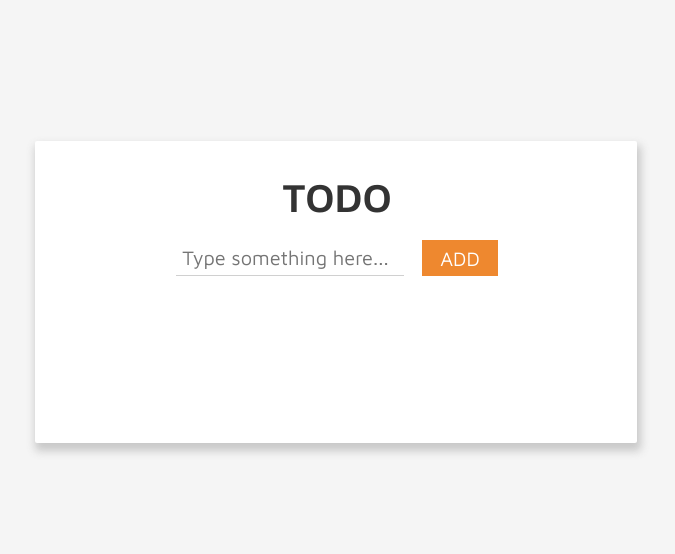
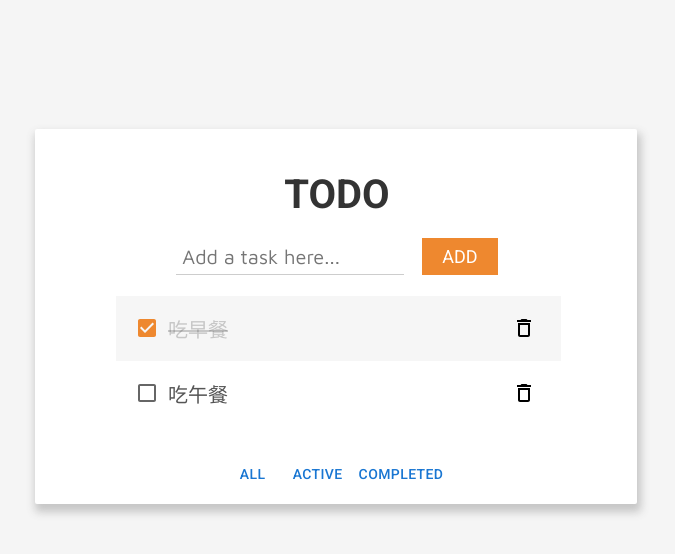
Before and after one commit to jackielin7789978/react-todo, a React (Create React App) app: page / in a window 1280 px wide. Shown: the top 554 px of the page, without its empty margins (305-980 px from the left). Built offline with nearby package versions, Linux system fonts and the light colour scheme.

Commit message:
add jquery sortable UI & make some edits

```diff
--- a/public/index.html
+++ b/public/index.html
@@ -39,6 +39,16 @@
       rel="stylesheet"
       href="https://fonts.googleapis.com/icon?family=Material+Icons"
     />
+    <!-- jQuery -->
+    <link rel="stylesheet" href="//code.jquery.com/ui/1.12.1/themes/base/jquery-ui.css">
+    <script src="https://code.jquery.com/jquery-1.12.4.js"></script>
+    <script src="https://code.jquery.com/ui/1.12.1/jquery-ui.js"></script>
+    <script>
+    $( function() {
+      $( "#sortable" ).sortable();
+      $( "#sortable" ).disableSelection();
+    } );
+    </script>
     <title>React App</title>
   </head>
   <body>
--- a/src/App.js
+++ b/src/App.js
@@ -1,5 +1,4 @@
-import { COLORS } from "./constants/style";
-import { useState, useEffect, useLayoutEffect } from "react";
+import { useEffect, useState } from "react";
 import PropTypes from "prop-types";
 import Checkbox from "@mui/material/Checkbox";
 import {
@@ -14,25 +13,40 @@ import {
   TodoItem,
   Taskname,
   Remove,
+  FilterBTNContainer,
+  FilterBTN,
 } from "./components/styledApp";
+import { COLORS } from "./constants/style";
 
 function Todo({ todo, handleRemove, handleCheckboxChange }) {
   return (
     <TodoItem $isDone={todo.isDone}>
-      <div>
+      {todo.isDone && (
         <Checkbox
+          defaultChecked
+          sx={{
+            "&.Mui-checked": {
+              color: COLORS.light_func,
+            },
+          }}
           onChange={() => {
             handleCheckboxChange(todo.id);
           }}
+        />
+      )}
+      {todo.isDone || (
+        <Checkbox
           sx={{
-            color: COLORS.light_func,
             "&.Mui-checked": {
-              color: `${COLORS.light_func}`,
+              color: COLORS.light_func,
             },
           }}
+          onChange={() => {
+            handleCheckboxChange(todo.id);
+          }}
         />
-        <Taskname $isDone={todo.isDone}>{todo.taskname}</Taskname>
-      </div>
+      )}
+      <Taskname $isDone={todo.isDone}>{todo.taskname}</Taskname>
       <Remove
         onClick={() => {
           handleRemove(todo.id);
@@ -47,25 +61,22 @@ Todo.propTypes = {
   hadleRemove: PropTypes.func,
 };
 
-const addTodoToLocalStorage = (todos) => {
-  localStorage.setItem("todos", JSON.stringify(todos));
-};
-
-let id = 1;
+let id = 3;
 export default function App() {
+  const [filter, setFilter] = useState("all");
   const [inputVal, setInputVal] = useState("");
-  const [todos, setTodos] = useState([]);
-  useEffect(() => {
-    addTodoToLocalStorage(todos);
-  }, [todos]);
-
-  useLayoutEffect(() => {
-    let data = localStorage.getItem("todos") || "";
-    if (data) {
-      setTodos(JSON.parse(data));
-    }
-  }, []);
-
+  const [todos, setTodos] = useState([
+    {
+      id: 1,
+      taskname: "吃早餐",
+      isDone: true,
+    },
+    {
+      id: 2,
+      taskname: "吃午餐",
+      isDone: false,
+    },
+  ]);
   const handleInputSubmit = (e) => {
     e.preventDefault();
     if (inputVal === "") {
@@ -100,7 +111,6 @@ export default function App() {
       })
     );
   };
-
   return (
     <Page>
       <Card>
@@ -110,18 +120,21 @@ export default function App() {
             <Input
               type="text"
               autoFocus={true}
-              placeholder="Type something here..."
+              placeholder="Add a task here..."
               value={inputVal}
               onChange={(e) => {
                 setInputVal(e.target.value);
               }}
             />
-            <Submit type="submit" value="ADD" />
+            <Submit type="submit" variant="contained">
+              ADD
+            </Submit>
           </InputForm>
         </InputArea>
-        <TodoArea>
+        <TodoArea id="sortable">
           {todos.map((todo) => (
             <Todo
+              className="ui-state-default"
               key={todo.id}
               handleRemove={handleRemove}
               handleCheckboxChange={handleCheckboxChange}
@@ -129,6 +142,29 @@ export default function App() {
             />
           ))}
         </TodoArea>
+        <FilterBTNContainer>
+          <FilterBTN
+            onClick={() => {
+              setFilter("all");
+            }}
+          >
+            all
+          </FilterBTN>
+          <FilterBTN
+            onClick={() => {
+              setFilter("active");
+            }}
+          >
+            active
+          </FilterBTN>
+          <FilterBTN
+            onClick={() => {
+              setFilter("completed");
+            }}
+          >
+            completed
+          </FilterBTN>
+        </FilterBTNContainer>
       </Card>
     </Page>
   );
--- a/src/components/styledApp.js
+++ b/src/components/styledApp.js
@@ -1,18 +1,19 @@
 import styled from "styled-components";
 import { COLORS } from "../constants/style";
 import DeleteOutlineIcon from "@mui/icons-material/DeleteOutline";
+import Button from "@mui/material/Button";
 
 export const Page = styled.div`
   width: 100%;
   height: 100vh;
   background: ${COLORS.light_page};
   border: 1px solid transparent;
-  font-family: "Maven Pro", sans-serif;
+  font-family: "Roboto", sans-serif;
 `;
 export const Card = styled.div`
   width: 600px;
-  min-height: 300px;
-  margin: 140px auto;
+  min-height: 220px;
+  margin: 10% auto;
   background: ${COLORS.light_card};
   box-shadow: 2px 6px 8px 2px ${COLORS.light_shadow};
   border-radius: 2px;
@@ -23,14 +24,14 @@ export const Card = styled.div`
 export const InputArea = styled.div`
   width: 100%;
   border: 1px solid transparent;
-  margin-top: 10px;
+  margin-top: 20px;
 `;
 export const Title = styled.div`
   padding: 20px 0px;
   font-size: 40px;
   font-weight: 600;
   text-align: center;
-  color: ${COLORS.light_text_primary};
+  color: ${COLORS.light_text_title};
 `;
 export const InputForm = styled.form`
   display: flex;
@@ -52,42 +53,46 @@ export const Input = styled.input`
     border-bottom: 1.5px solid ${COLORS.light_shadow};
   }
 `;
-export const Submit = styled.input`
-  box-sizing: border-box;
-  padding: 6px 18px;
-  font-size: 20px;
-  font-family: "Maven Pro", sans-serif;
+export const Submit = styled.button`
+  cursor: pointer;
   border: none;
   color: ${COLORS.light_text_white};
+  font-family: "Roboto", sans-serif;
+  padding: 8px 20px;
   background: ${COLORS.light_func};
-  cursor: pointer;
-  transition: all 0.2s;
-  :hover {
+  font-size: 18px;
+  &:hover {
     background: ${COLORS.light_func_hover};
   }
 `;
-export const TodoArea = styled.div`
-  width: 60%;
+export const TodoArea = styled.ul`
+  width: 70%;
   margin: 20px auto;
+  position: relative;
+  right: 30px;
 `;
-export const TodoItem = styled.div`
+export const TodoItem = styled.li`
+  width: 100%;
   display: flex;
   justify-content: space-between;
   align-items: center;
-  padding: 5px;
-  margin: 10px 0px;
-  div {
-    display: flex;
-    align-items: center;
+  padding: 10px 15px 10px 10px;
+  border-bottom: 1.5px solid transparent;
+  transition: all 0.1s;
+  &:hover {
+    transform: translate(1px, 1px);
+    cursor: pointer;
+    border-bottom: 1.5px solid ${COLORS.light_shadow};
   }
-  ${(props) =>
-    props.$isDone &&
+  ${({ $isDone }) =>
+    $isDone &&
     `
-    background: rgba(170, 170, 170, 0.1);
-  `}
+      background: ${COLORS.light_checked};
+    `}
 `;
 export const Taskname = styled.div`
-  font-size: 22px;
+  flex: 1;
+  font-size: 20px;
   color: ${COLORS.light_text_primary};
   ${(props) =>
     props.$isDone &&
@@ -98,5 +103,23 @@ export const Taskname = styled.div`
 `;
 export const Remove = styled(DeleteOutlineIcon)`
   cursor: pointer;
-  padding: 6px;
+  padding: 10px;
+  transition: all 0.1s;
+  &:hover {
+    color: ${COLORS.light_text_primary};
+    transform: translate(1px, 1px);
+  }
 `;
+export const FilterBTNContainer = styled.div`
+  margin: 10px auto;
+`;
+export const FilterBTN = styled(Button)`
+  margin: 0 4px;
+  padding: 8px 20px;
+  border-radius: 2px;
+  color: ${COLORS.light_func};
+  border: none;
+  &:hover {
+    background: ${COLORS.light_func_transparent};
+  }
+`;
--- a/src/constants/style.js
+++ b/src/constants/style.js
@@ -1,10 +1,13 @@
 export const COLORS = {
   light_page: "#f5f5f5",
   light_card: "#fff",
-  light_shadow: "rgba(100, 100, 100, 0.3)",
-  light_text_primary: "#333",
+  light_shadow: "rgba(90, 90, 90, 0.3)",
+  light_text_title: "#333",
+  light_text_primary: "#555",
   light_text_primary_highlight: "#111",
   light_text_white: "#fff",
   light_func: "#EE882F",
   light_func_hover: "#F09342",
+  light_func_transparent: "rgba(240, 147, 66, 0.1)",
+  light_checked: "rgba(170, 170, 170, 0.1)",
 };
```
